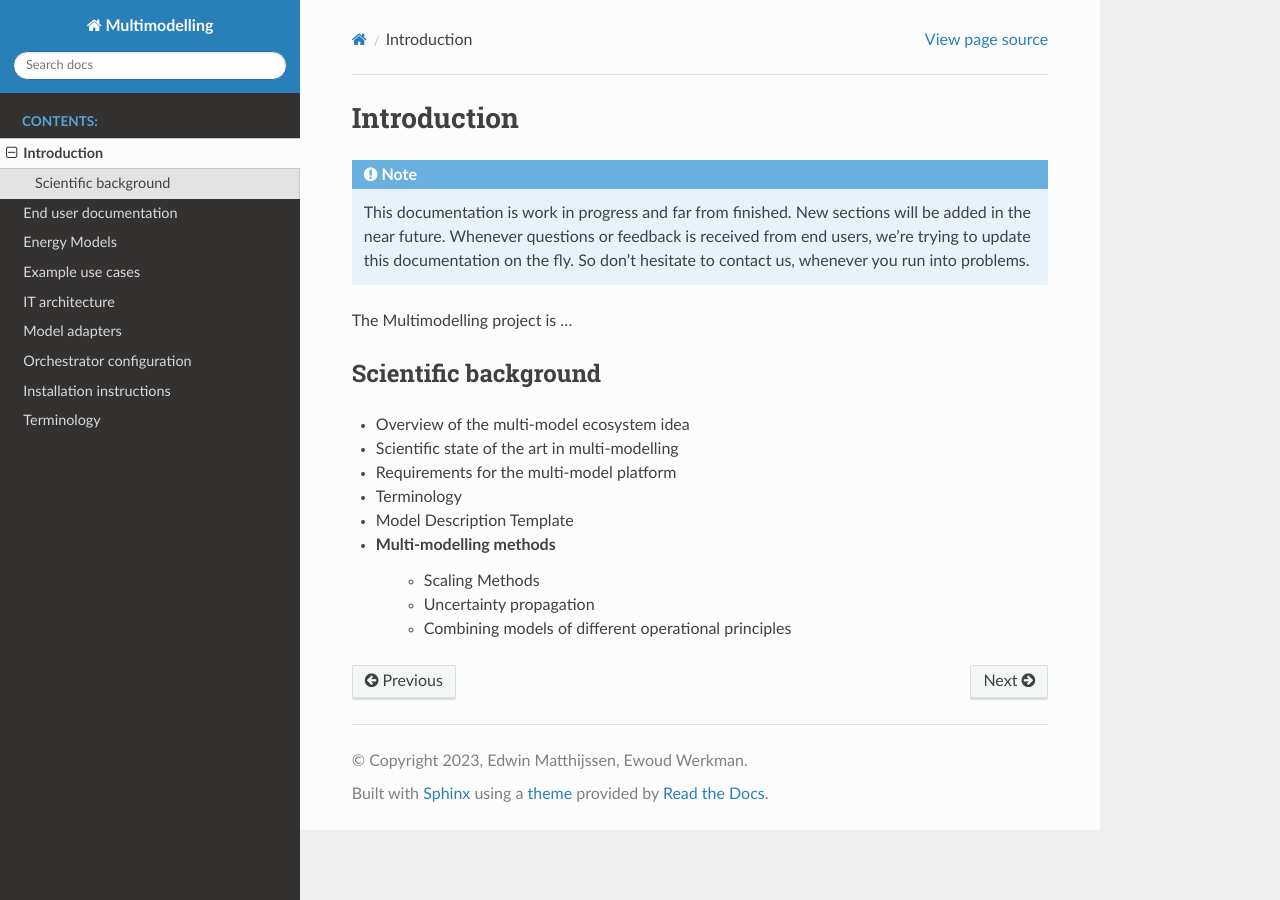
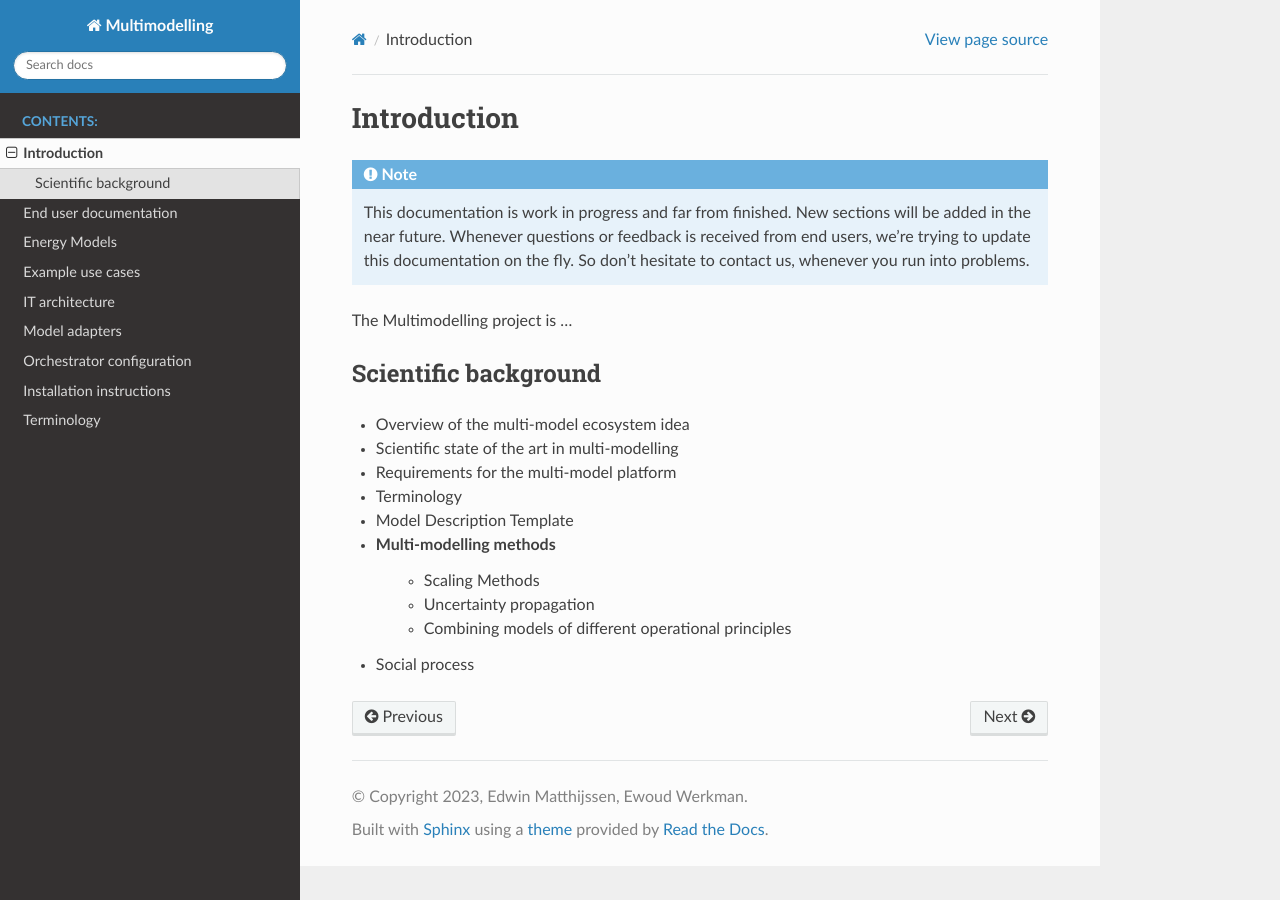
Before and after one commit to SomadSahoo/Documentation, a Sphinx documentation site: the page built from docs/source/introduction/index.rst, in a window 1280 px wide. Built offline with Sphinx 7.4.7 and the Read the Docs theme 2.0.0, drawn with Linux system fonts in a browser that asks for light colours.

Commit message:
Update index.rst
social process heading added

```diff
--- a/docs/source/introduction/index.rst
+++ b/docs/source/introduction/index.rst
@@ -19,3 +19,4 @@ Scientific background
     - Scaling Methods
     - Uncertainty propagation
     - Combining models of different operational principles
+- Social process
```
